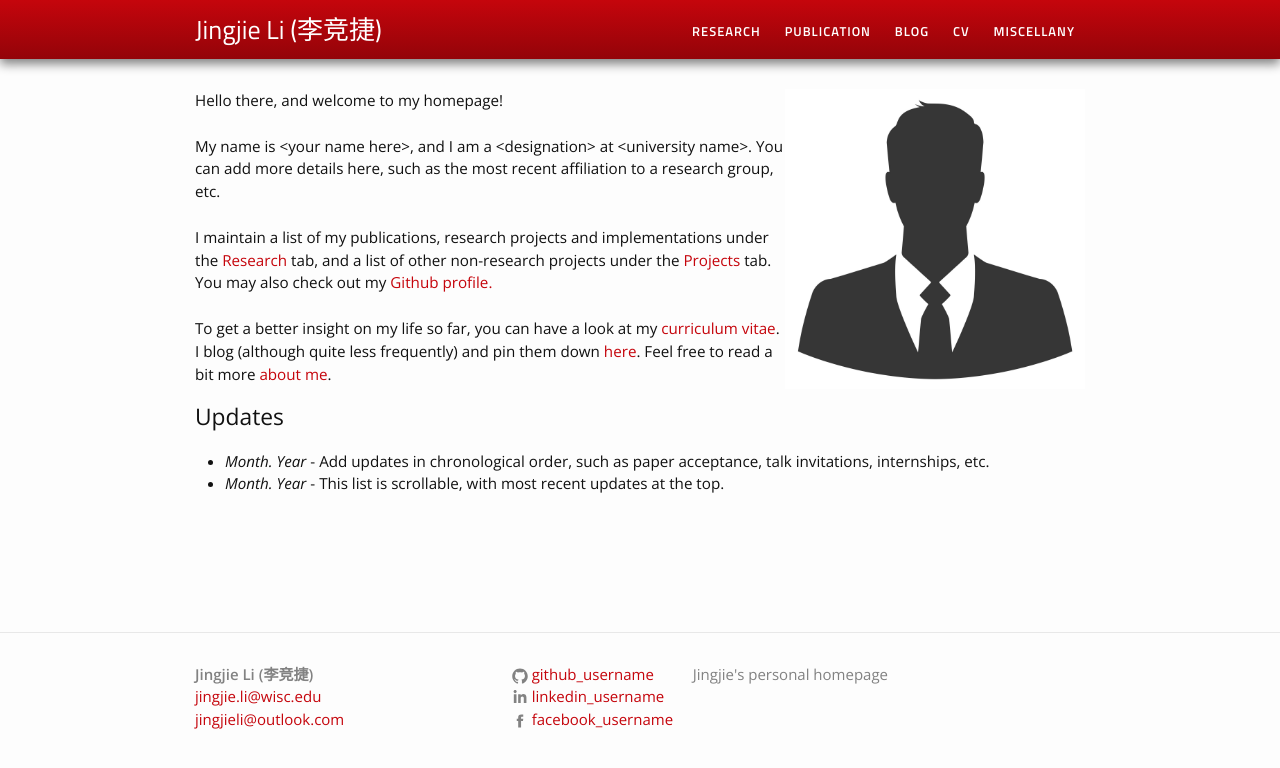
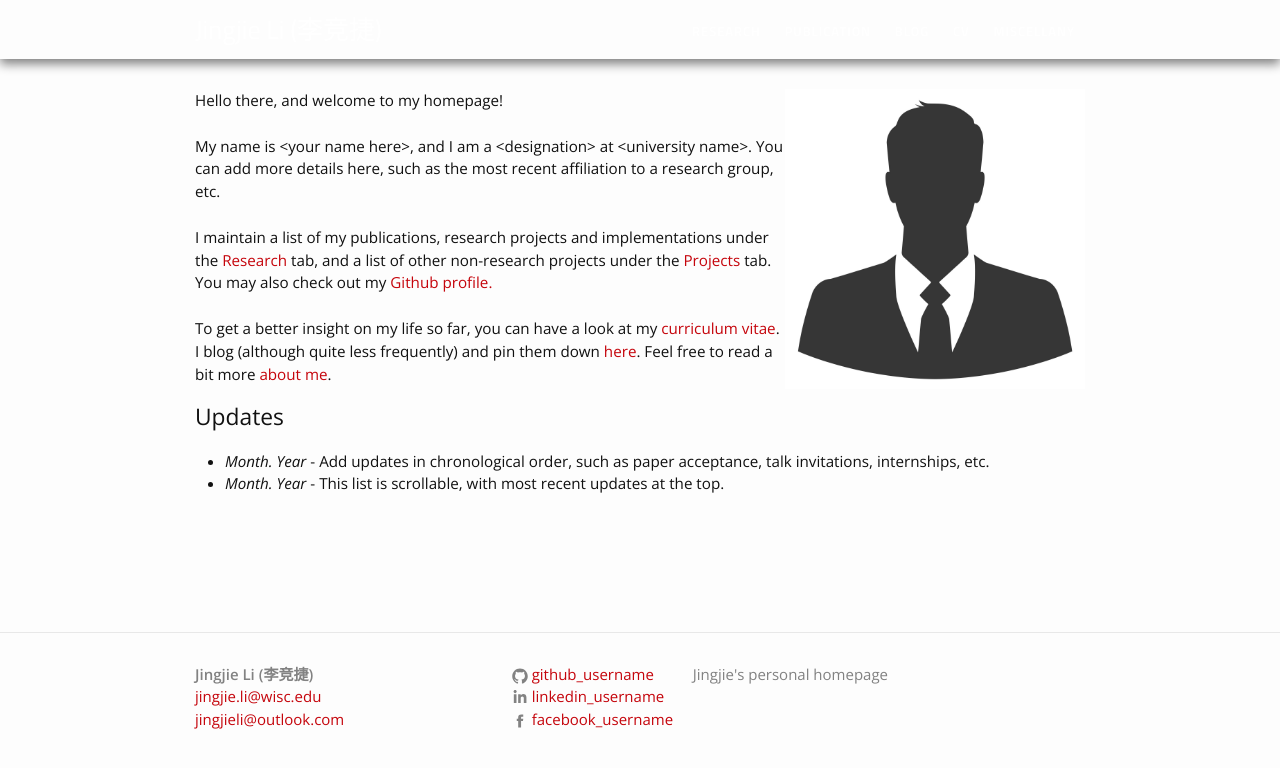
Before and after one commit to jingjieli95/jingjieli95.github.io, a Jekyll site: the page built from index.html, in a window 1280 px wide. Shown: the top 768 px of the page. Built offline with Jekyll 4.4.1, drawn with Linux system fonts in a browser that asks for light colours.

Commit message:
Update _header.scss

```diff
--- a/_sass/_header.scss
+++ b/_sass/_header.scss
@@ -4,7 +4,7 @@
 .site-header {
     border-top: 0px solid $grey-color-dark;
     // min-height: 56px;
-    background-image: linear-gradient($blue-color-light, $blue-color-dark);
+    background-image: $blue-color-dark; //linear-gradient($blue-color-light, $blue-color-dark);
     box-shadow: 0px 5px 10px grey;
     // Positioning context for the mobile navigation icon
     position: relative;
```
